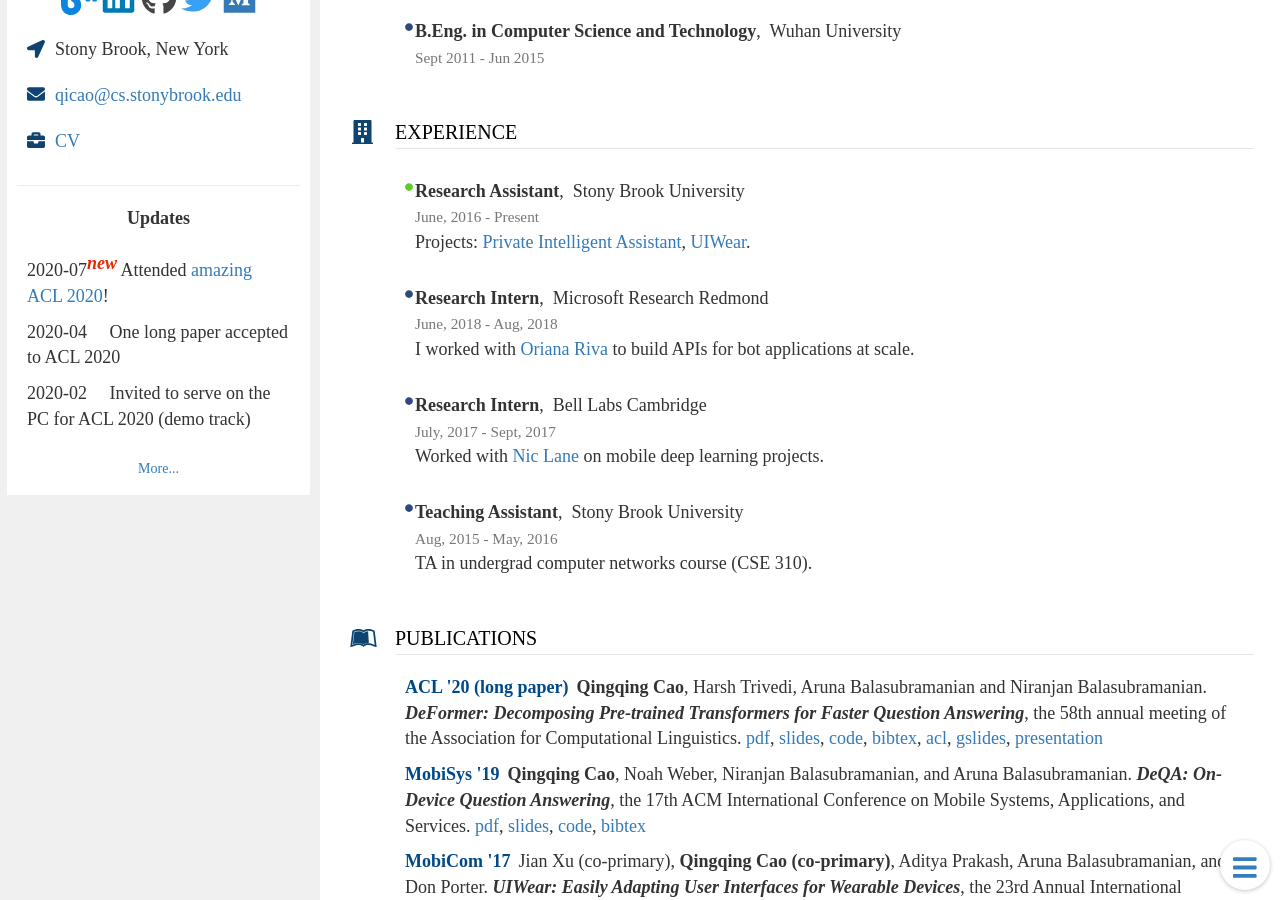
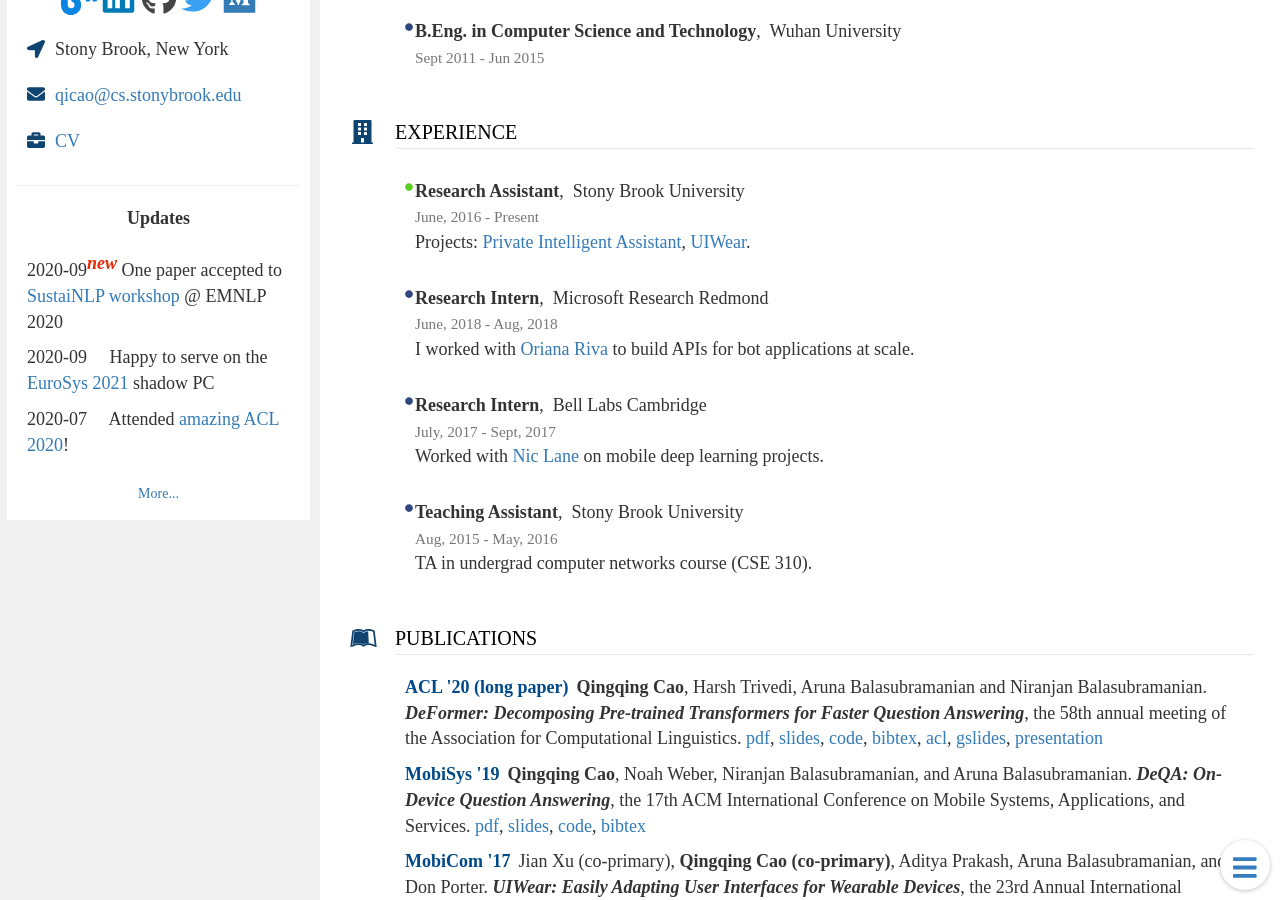
Before and after one commit to csarron/csarron.github.io, a Jekyll site: the page built from index.md, in a window 1280 px wide and 900 px high, scrolled down 356 px. Built offline with Jekyll 4.4.1, drawn with Linux system fonts in a browser that asks for light colours.

Commit message:
add news

```diff
--- a/index.md
+++ b/index.md
@@ -30,6 +30,10 @@
       [CV](/assets/qingqingcao_cv.pdf)
 news-name: Updates
 news:
+  - date: 2020-09
+    info: One paper accepted to [SustaiNLP workshop](https://sites.google.com/view/sustainlp2020/home) @ EMNLP 2020
+  - date: 2020-09
+    info: Happy to serve on the [EuroSys 2021](https://2021.eurosys.org/) shadow PC
   - date: 2020-07
     info: Attended [amazing ACL 2020](https://awk.ai/notes/2020/07/10/acl-2020-adventure.html)!
   - date: 2020-04
```
